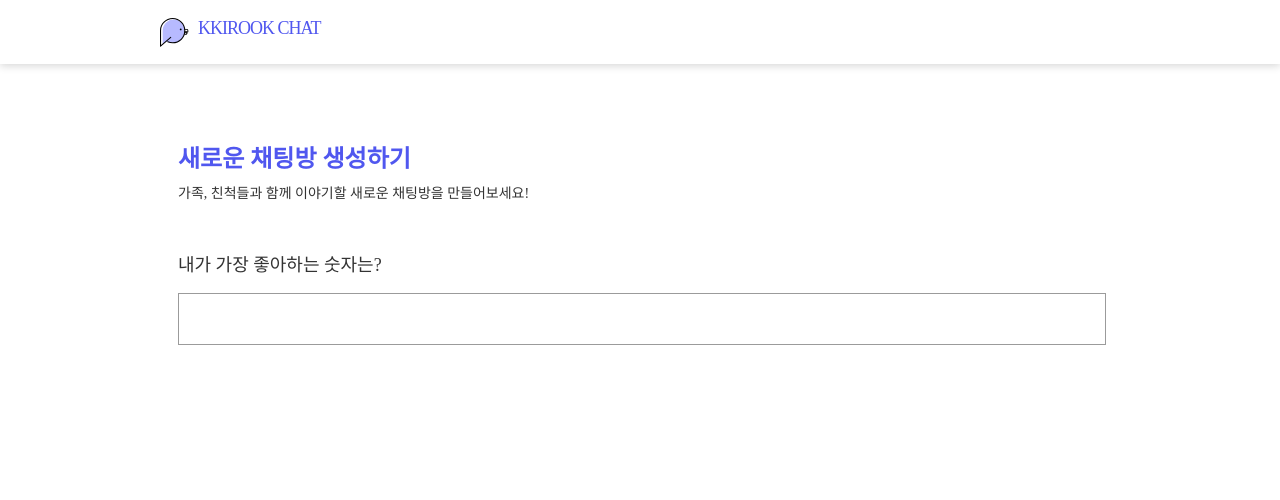
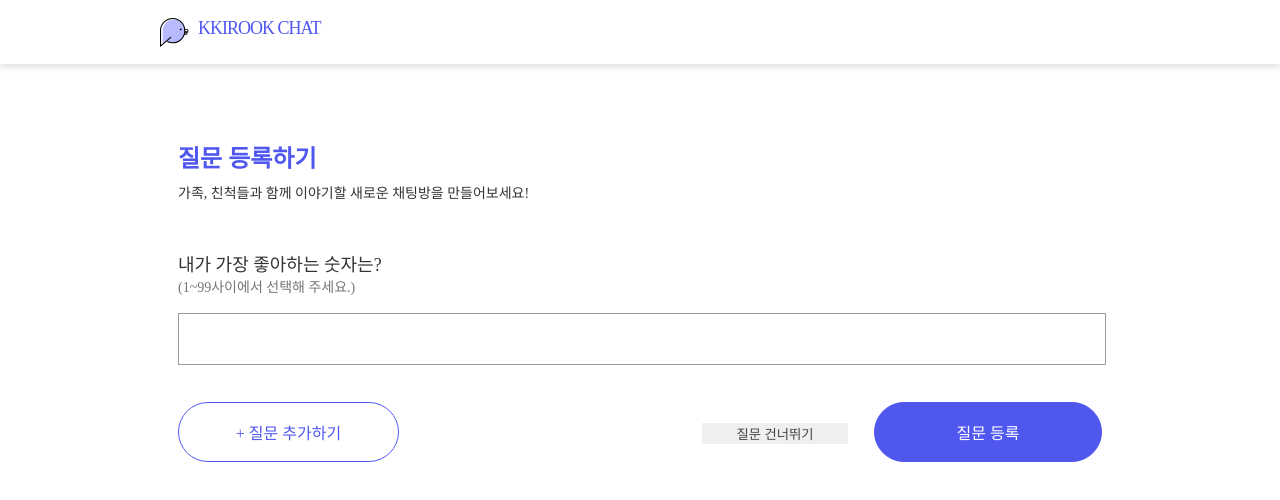
Before and after one commit to depromeet/warmingup_8team_front, a React (Create React App) app: page /question in a window 1280 px wide. Shown: the top 500 px of the page. Built offline with nearby package versions, Linux system fonts and the light colour scheme; no server answers; a web font is replaced by a local one.

Commit message:
Merge branch 'master' of https://github.com/depromeet/warmingup_8team_front
# Conflicts:
#	src/index.tsx

```diff
--- a/src/components/Button/style.tsx
+++ b/src/components/Button/style.tsx
@@ -12,4 +12,5 @@ export const Button = styled.button`
   cursor: ${(props: Style) => props.cursor ? props.cursor : 'pointer'};
   color: ${(props: Style) => props.color};
   background: ${(props: Style) => props.background ? props.background : 'white'};
+  display: inline;
 `;
--- a/src/pages/Chat/index.tsx
+++ b/src/pages/Chat/index.tsx
@@ -1,7 +1,7 @@
 import React, { useState, useEffect } from 'react';
 
 const Chat:React.FC = _ => {
-  const [messages, setMessages] = useState([]);
+  const [messages] = useState([]);
 
   useEffect(() => {
     const socket = new WebSocket('ws://localhost:3000/ws');
--- a/src/pages/CreateChat/index.tsx
+++ b/src/pages/CreateChat/index.tsx
@@ -2,7 +2,6 @@ import React, {useEffect, useState} from 'react';
 import * as styled from "./style";
 import { Button } from 'components';
 import { useHistory } from "react-router-dom";
-import buttonFileUpload from '../../img/button-fileupload.svg';
 
 const CreateChat:React.FC = _ => {
   const [chatName, setChatName] = useState('');
--- a/src/pages/Question/index.tsx
+++ b/src/pages/Question/index.tsx
@@ -1,13 +1,16 @@
 import React, {useState} from 'react';
 import * as styled from "./style";
+import {Button} from "../../components";
+import { useHistory } from "react-router-dom";
 
 const Question:React.FC = _ => {
   const [answer, setAnswer] = useState('');
+  let history = useHistory();
 
   return (
     <styled.Question>
       <styled.H1>
-        새로운 채팅방 생성하기
+        질문 등록하기
       </styled.H1>
       <styled.Text>
         가족, 친척들과 함께 이야기할 새로운 채팅방을 만들어보세요!
@@ -17,10 +20,34 @@ const Question:React.FC = _ => {
       <styled.H2>
         내가 가장 좋아하는 숫자는?
       </styled.H2>
-
+      <styled.Text2>
+        (1~99사이에서 선택해 주세요.)
+      </styled.Text2>
       <styled.Input
         value={answer}
         onChange={e => setAnswer(e.currentTarget.value)}
+      />
+
+      <Button
+        text={'+  질문 추가하기'}
+        width={221}
+        height={60}
+        borderRadius={30}
+        color={'#5057ef'}
+      />
+
+      <styled.Skip
+        onClick={() => history.push('/chat')}
+      >
+        질문 건너뛰기
+      </styled.Skip>
+      <Button
+        text={'질문 등록'}
+        background={'#5057ef'}
+        color={'white'}
+        width={228}
+        height={60}
+        borderRadius={30}
       />
 
     </styled.Question>
--- a/src/pages/Question/style.tsx
+++ b/src/pages/Question/style.tsx
@@ -33,3 +33,16 @@ export const Input = styled.input`
   margin-top: 17px;
   border: solid 0.5px #9b9b9b;
 `;
+
+export const Text2 = styled.div`
+  font-size: 14px;
+  text-align: left
+  color: #757575;
+`;
+
+export const Skip = styled.button`
+  color: #434343;
+  width: 146px;
+  border: none;
+  margin: 58px 26px 0 303px;
+`;
```
